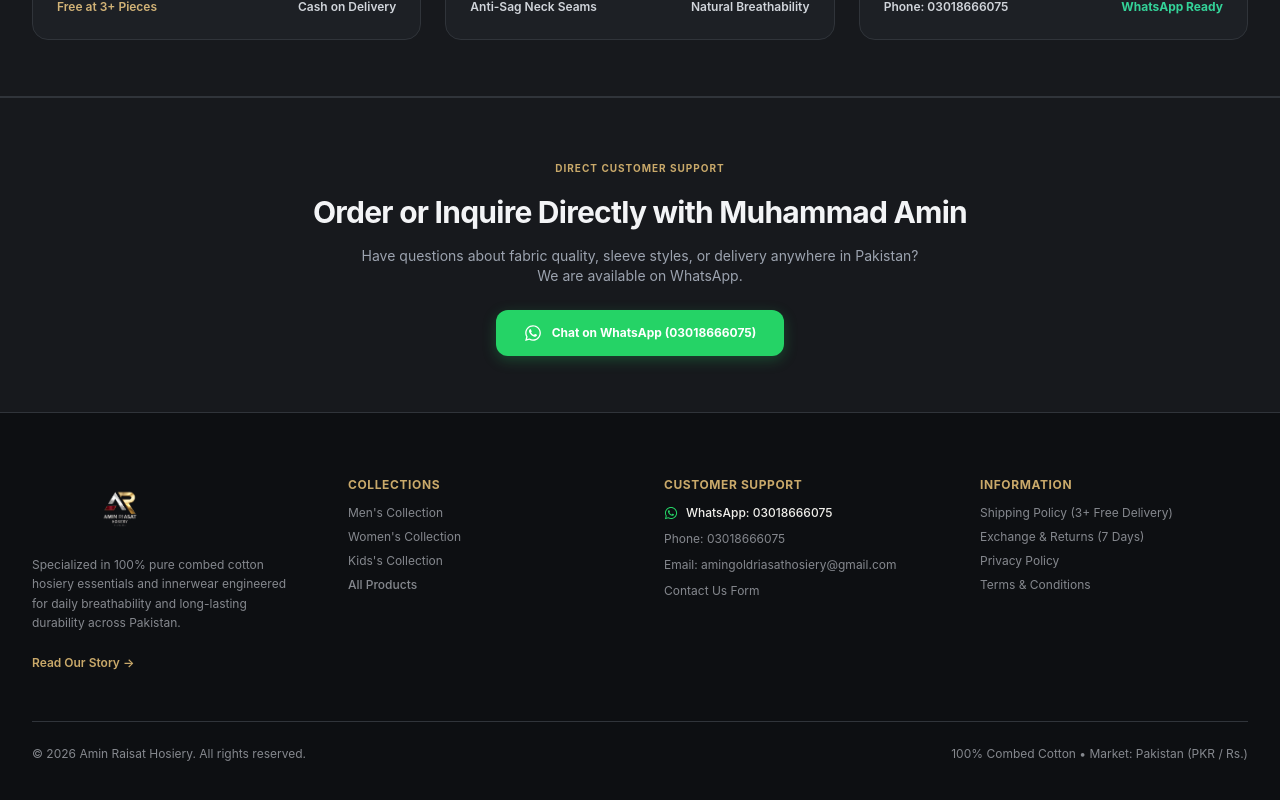
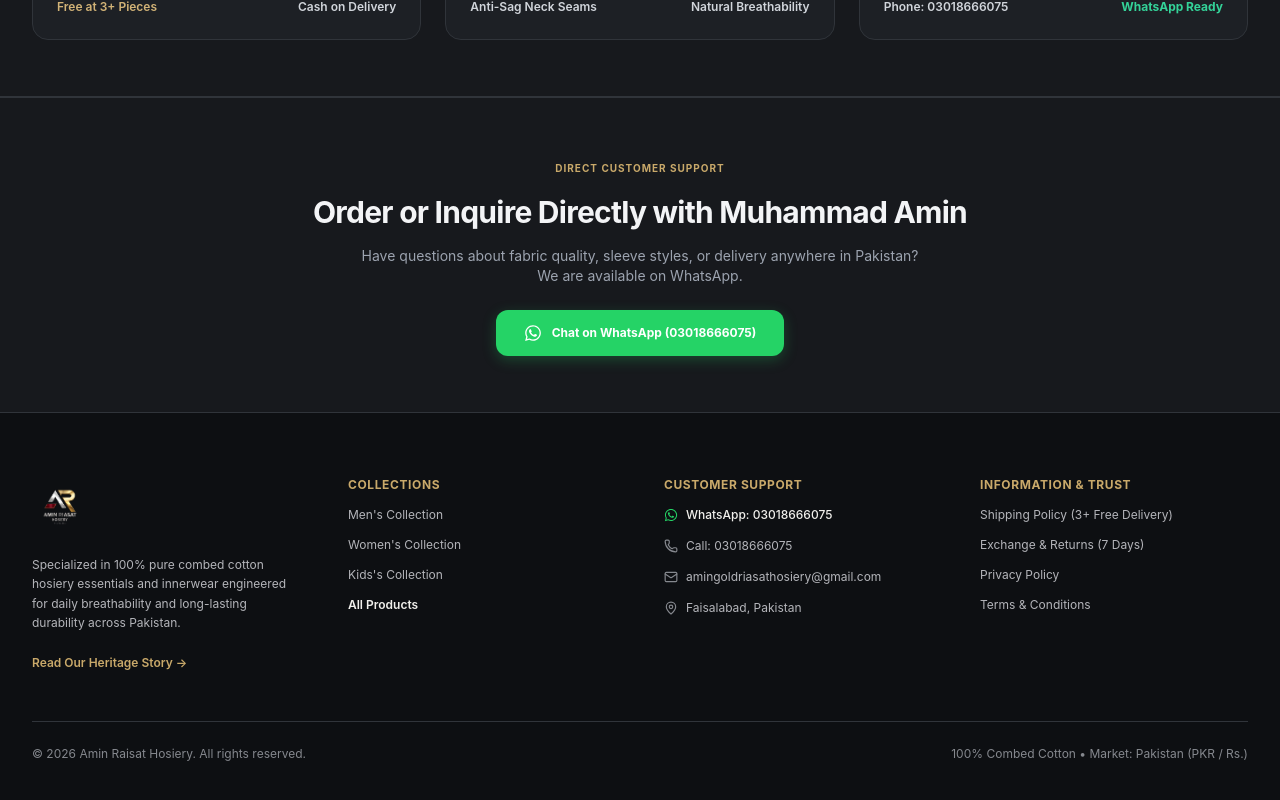
Before and after one commit to ZubairCodes78/Amin-Raisat-Hosiery, a Next.js app: page / in a window 1280 px wide. Shown: the part 2746-3546 px from the top of the page. Built offline with nearby package versions, Linux system fonts and the light colour scheme; no server answers.

Commit message:
fix(ui): left-align mobile footer content and switch mobile navbar logo to existing Logo.png at 78-84px width

```diff
--- a/src/components/layout/Footer.tsx
+++ b/src/components/layout/Footer.tsx
@@ -5,6 +5,7 @@
 import Image from 'next/image';
 import { useStore } from '@/context/StoreContext';
 import { WhatsAppIcon } from '@/components/common/WhatsAppIcon';
+import { Phone, Mail, MapPin } from 'lucide-react';
 
 export const Footer: React.FC = () => {
   const { settings, categories } = useStore();
@@ -14,48 +15,56 @@
     .sort((a, b) => (a.displayOrder || 0) - (b.displayOrder || 0));
 
   return (
-    <footer className="bg-[#0D0F12] text-[#85888E] border-t border-[#30343A]">
-      <div className="max-w-7xl mx-auto px-4 sm:px-6 lg:px-8 py-14 lg:py-16">
-        <div className="grid grid-cols-1 sm:grid-cols-2 lg:grid-cols-4 gap-8 lg:gap-12">
+    <footer className="bg-[#0D0F12] text-[#B4B5BA] border-t border-[#30343A] text-left">
+      <div className="max-w-7xl mx-auto px-5 sm:px-6 lg:px-8 py-12 sm:py-14 lg:py-16">
+        <div className="grid grid-cols-1 sm:grid-cols-2 lg:grid-cols-4 gap-8 sm:gap-10 lg:gap-12 text-left items-start">
           {/* 1. Brand Column */}
-          <div className="space-y-3">
-            <Link href="/" className="inline-flex items-center group py-1">
+          <div className="space-y-3.5 text-left">
+            <Link href="/" className="inline-flex items-center group py-0.5">
               <div className="relative w-44 h-14 overflow-hidden flex-shrink-0 transition-transform duration-300 ease-out group-hover:scale-[1.02]">
                 <Image
                   src="/images/Logo.png"
                   alt={settings.brandName}
                   fill
                   sizes="200px"
-                  className="object-contain"
+                  className="object-contain object-left"
                 />
               </div>
             </Link>
-            <p className="text-xs text-[#85888E] leading-relaxed font-normal">
+            <p className="text-xs text-[#B4B5BA] leading-relaxed font-normal text-left">
               Specialized in 100% pure combed cotton hosiery essentials and innerwear engineered for daily breathability and long-lasting durability across Pakistan.
             </p>
-            <div className="pt-1">
-              <Link href="/about" className="text-xs font-semibold text-[#C9A96A] hover:text-[#D8BD88] transition-colors">
-                Read Our Story &rarr;
+            <div className="pt-0.5 text-left">
+              <Link
+                href="/about"
+                className="text-xs font-semibold text-[#C9A96A] hover:text-[#D8BD88] transition-colors inline-flex items-center gap-1"
+              >
+                Read Our Heritage Story &rarr;
               </Link>
             </div>
           </div>
 
           {/* 2. Shop Collections */}
-          <div className="space-y-3">
-            <h4 className="text-xs font-bold text-[#C9A96A] uppercase tracking-wider">Collections</h4>
-            <ul className="space-y-2 text-xs">
+          <div className="space-y-3 text-left">
+            <h4 className="text-xs font-bold text-[#C9A96A] uppercase tracking-wider text-left">
+              Collections
+            </h4>
+            <ul className="space-y-2.5 text-xs text-left">
               {activeCategories.map((cat) => (
-                <li key={cat.id}>
+                <li key={cat.id} className="text-left">
                   <Link
                     href={`/category/${cat.slug}`}
-                    className="hover:text-[#C9A96A] transition-colors"
+                    className="text-[#B4B5BA] hover:text-[#C9A96A] transition-colors block py-0.5"
                   >
                     {cat.name}&apos;s Collection
                   </Link>
                 </li>
               ))}
-              <li>
-                <Link href="/shop" className="hover:text-[#C9A96A] transition-colors font-medium">
+              <li className="text-left">
+                <Link
+                  href="/shop"
+                  className="text-[#F1F0EC] hover:text-[#C9A96A] transition-colors font-semibold block py-0.5"
+                >
                   All Products
                 </Link>
               </li>
@@ -63,59 +72,87 @@
           </div>
 
           {/* 3. Customer Support */}
-          <div className="space-y-3">
-            <h4 className="text-xs font-bold text-[#C9A96A] uppercase tracking-wider">Customer Support</h4>
-            <ul className="space-y-2.5 text-xs">
-              <li>
+          <div className="space-y-3 text-left">
+            <h4 className="text-xs font-bold text-[#C9A96A] uppercase tracking-wider text-left">
+              Customer Support
+            </h4>
+            <ul className="space-y-2.5 text-xs text-left">
+              <li className="text-left">
                 <a
                   href={`https://wa.me/92${settings.whatsapp.replace(/^0/, '').replace(/[\s-]/g, '')}`}
                   target="_blank"
                   rel="noopener noreferrer"
-                  className="hover:text-[#25D366] transition-colors flex items-center gap-2 text-[#F1F0EC] font-medium"
+                  className="hover:text-[#25D366] transition-colors inline-flex items-center gap-2 text-[#F1F0EC] font-medium py-0.5"
                 >
-                  <WhatsAppIcon size={14} className="text-[#25D366] fill-current" />
+                  <WhatsAppIcon size={14} className="text-[#25D366] fill-current flex-shrink-0" />
                   <span>WhatsApp: {settings.whatsapp}</span>
                 </a>
               </li>
-              <li>
-                <a href={`tel:${settings.phone || settings.whatsapp}`} className="hover:text-[#F1F0EC] transition-colors">
-                  Phone: {settings.phone || settings.whatsapp}
+              <li className="text-left">
+                <a
+                  href={`tel:${settings.phone || settings.whatsapp}`}
+                  className="text-[#B4B5BA] hover:text-[#F1F0EC] transition-colors inline-flex items-center gap-2 py-0.5"
+                >
+                  <Phone className="w-3.5 h-3.5 text-[#85888E] flex-shrink-0" />
+                  <span>Call: {settings.phone || settings.whatsapp}</span>
                 </a>
               </li>
-              <li>
-                <a href={`mailto:${settings.email}`} className="hover:text-[#F1F0EC] transition-colors">
-                  Email: {settings.email}
+              <li className="text-left">
+                <a
+                  href={`mailto:${settings.email}`}
+                  className="text-[#B4B5BA] hover:text-[#F1F0EC] transition-colors inline-flex items-center gap-2 py-0.5 break-all"
+                >
+                  <Mail className="w-3.5 h-3.5 text-[#85888E] flex-shrink-0" />
+                  <span>{settings.email}</span>
                 </a>
               </li>
-              <li>
-                <Link href="/contact" className="hover:text-[#F1F0EC] transition-colors">
-                  Contact Us Form
+              <li className="text-left">
+                <Link
+                  href="/contact"
+                  className="text-[#B4B5BA] hover:text-[#F1F0EC] transition-colors inline-flex items-center gap-2 py-0.5"
+                >
+                  <MapPin className="w-3.5 h-3.5 text-[#85888E] flex-shrink-0" />
+                  <span>Faisalabad, Pakistan</span>
                 </Link>
               </li>
             </ul>
           </div>
 
           {/* 4. Information & Policies */}
-          <div className="space-y-3">
-            <h4 className="text-xs font-bold text-[#C9A96A] uppercase tracking-wider">Information</h4>
-            <ul className="space-y-2 text-xs text-[#85888E]">
-              <li>
-                <Link href="/shipping-policy" className="hover:text-[#F1F0EC] transition-colors">
+          <div className="space-y-3 text-left">
+            <h4 className="text-xs font-bold text-[#C9A96A] uppercase tracking-wider text-left">
+              Information &amp; Trust
+            </h4>
+            <ul className="space-y-2.5 text-xs text-left">
+              <li className="text-left">
+                <Link
+                  href="/shipping-policy"
+                  className="text-[#B4B5BA] hover:text-[#F1F0EC] transition-colors block py-0.5"
+                >
                   Shipping Policy (3+ Free Delivery)
                 </Link>
               </li>
-              <li>
-                <Link href="/exchange-returns" className="hover:text-[#F1F0EC] transition-colors">
-                  Exchange &amp; Returns (7 Days)
+              <li className="text-left">
+                <Link
+                  href="/exchange-returns"
+                  className="text-[#B4B5BA] hover:text-[#F1F0EC] transition-colors block py-0.5"
+                >
+                  Exchange &amp; Returns ({settings.exchangeReturnDays || 7} Days)
                 </Link>
               </li>
-              <li>
-                <Link href="/privacy-policy" className="hover:text-[#F1F0EC] transition-colors">
+              <li className="text-left">
+                <Link
+                  href="/privacy-policy"
+                  className="text-[#B4B5BA] hover:text-[#F1F0EC] transition-colors block py-0.5"
+                >
                   Privacy Policy
                 </Link>
               </li>
-              <li>
-                <Link href="/terms-conditions" className="hover:text-[#F1F0EC] transition-colors">
+              <li className="text-left">
+                <Link
+                  href="/terms-conditions"
+                  className="text-[#B4B5BA] hover:text-[#F1F0EC] transition-colors block py-0.5"
+                >
                   Terms &amp; Conditions
                 </Link>
               </li>
@@ -124,9 +161,9 @@
         </div>
 
         {/* Bottom Line */}
-        <div className="mt-12 pt-6 border-t border-[#30343A] flex flex-col sm:flex-row items-center justify-between text-xs text-[#85888E] gap-4">
-          <p>&copy; {new Date().getFullYear()} {settings.brandName}. All rights reserved.</p>
-          <p className="font-normal">100% Combed Cotton &bull; Market: Pakistan (PKR / Rs.)</p>
+        <div className="mt-10 sm:mt-12 pt-6 border-t border-[#30343A] flex flex-col sm:flex-row items-start sm:items-center justify-between text-xs text-[#85888E] gap-2.5 sm:gap-4 text-left">
+          <p className="text-left">&copy; {new Date().getFullYear()} {settings.brandName}. All rights reserved.</p>
+          <p className="font-normal text-left">100% Combed Cotton &bull; Market: Pakistan (PKR / Rs.)</p>
         </div>
       </div>
     </footer>
--- a/src/components/layout/Navbar.tsx
+++ b/src/components/layout/Navbar.tsx
@@ -114,15 +114,15 @@
                 </button>
               </div>
 
-              {/* Center: Mobile Header Logo */}
+              {/* Center: Mobile Header Logo (Existing Logo.png at 78-84px width) */}
               <div className="flex items-center justify-center flex-1 px-1 sm:px-2 min-w-0">
-                <Link href="/" className="flex items-center justify-center py-1 group">
-                  <div className="relative w-36 xs:w-44 sm:w-52 h-12 xs:h-13 sm:h-15 overflow-hidden flex-shrink-0 transition-transform duration-300 ease-out group-hover:scale-[1.02]">
+                <Link href="/" className="flex items-center justify-center py-0.5 group">
+                  <div className="relative w-[78px] xs:w-[84px] h-11 xs:h-12 overflow-hidden flex-shrink-0 transition-transform duration-300 ease-out group-hover:scale-[1.03]">
                     <Image
-                      src="/images/header logo.png"
+                      src="/images/Logo.png"
                       alt="Amin Raisat Hosiery"
                       fill
-                      sizes="(max-width: 640px) 210px, 240px"
+                      sizes="100px"
                       className="object-contain"
                       priority
                     />
```
